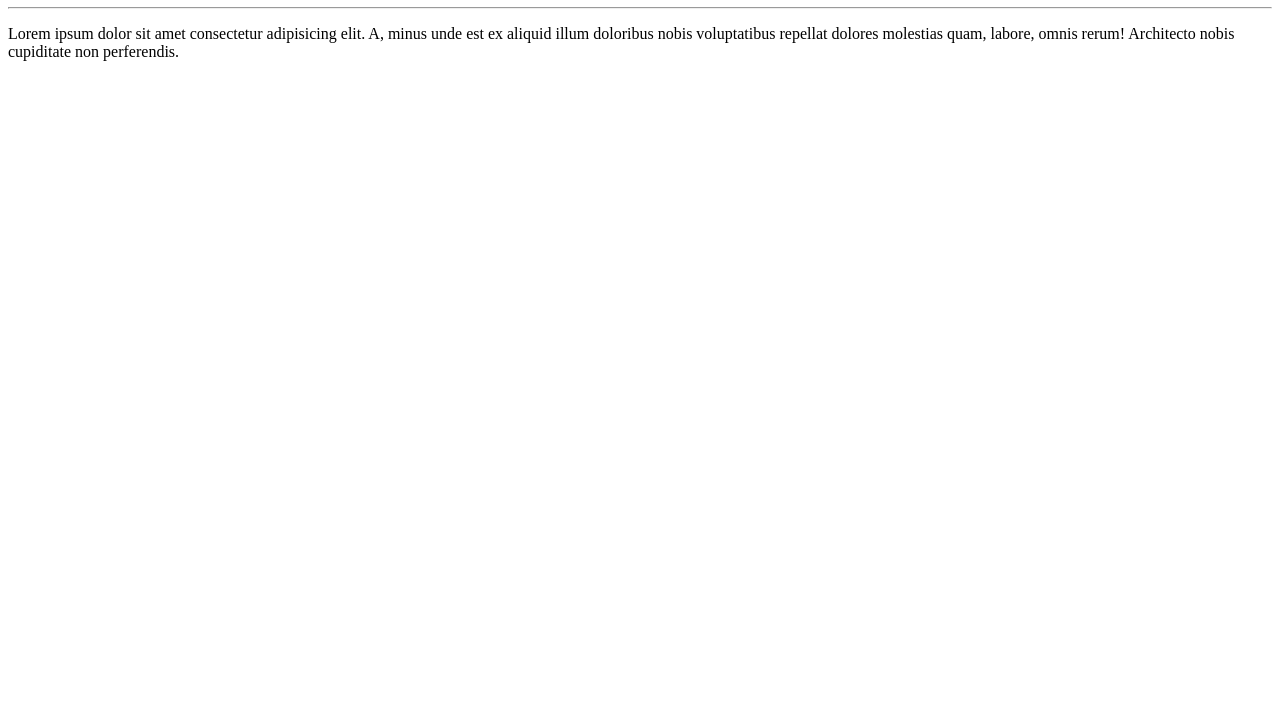
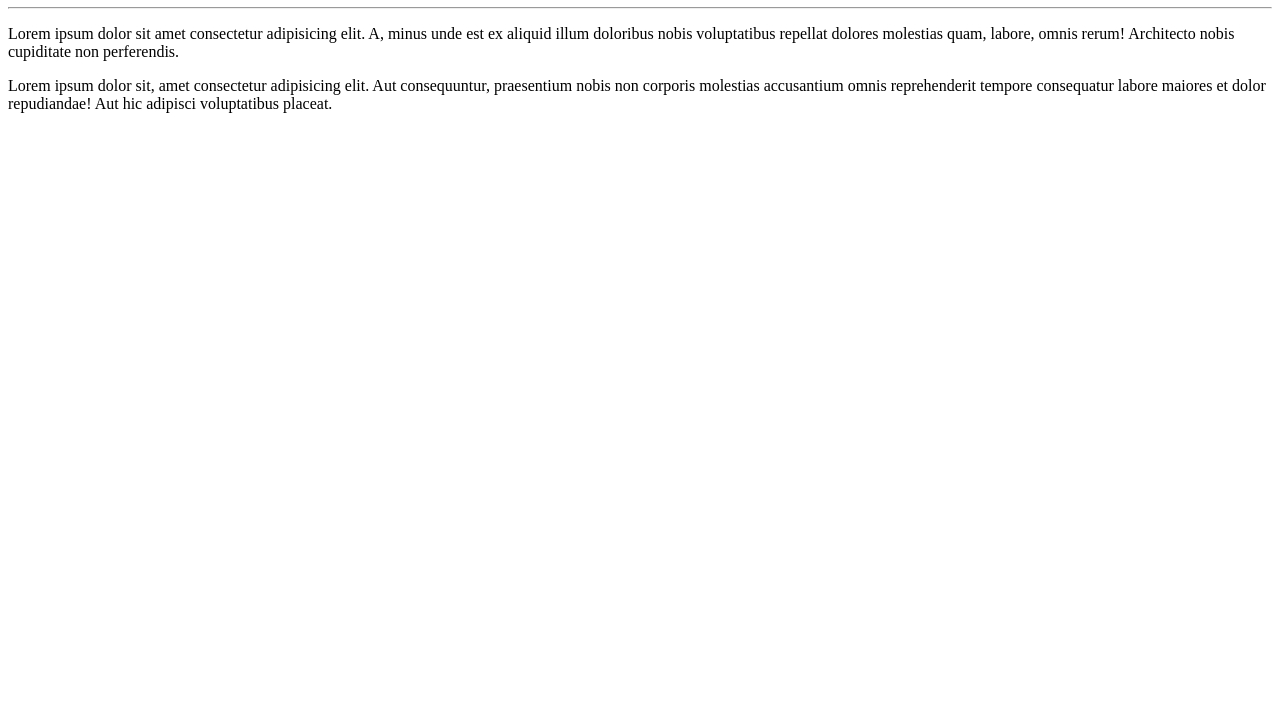
Before and after one commit to romanowro/OlaMundo, a plain HTML site: page SiteTeste/index.html in a window 1280 px wide. Shown: the part 73-800 px from the top of the page. Drawn offline with Linux system fonts and the light colour scheme.

Commit message:
Adicionei um parágrafo

```diff
--- a/SiteTeste/index.html
+++ b/SiteTeste/index.html
@@ -10,6 +10,8 @@
     <hr>
     <p>Lorem ipsum dolor sit amet consectetur adipisicing elit. A, minus unde est ex aliquid illum doloribus nobis voluptatibus repellat dolores molestias quam, labore, omnis rerum! Architecto nobis cupiditate non perferendis.</p>
 
+    <p>Lorem ipsum dolor sit, amet consectetur adipisicing elit. Aut consequuntur, praesentium nobis non corporis molestias accusantium omnis reprehenderit tempore consequatur labore maiores et dolor repudiandae! Aut hic adipisci voluptatibus placeat.</p>
+
 
 </body>
 </html>
```
